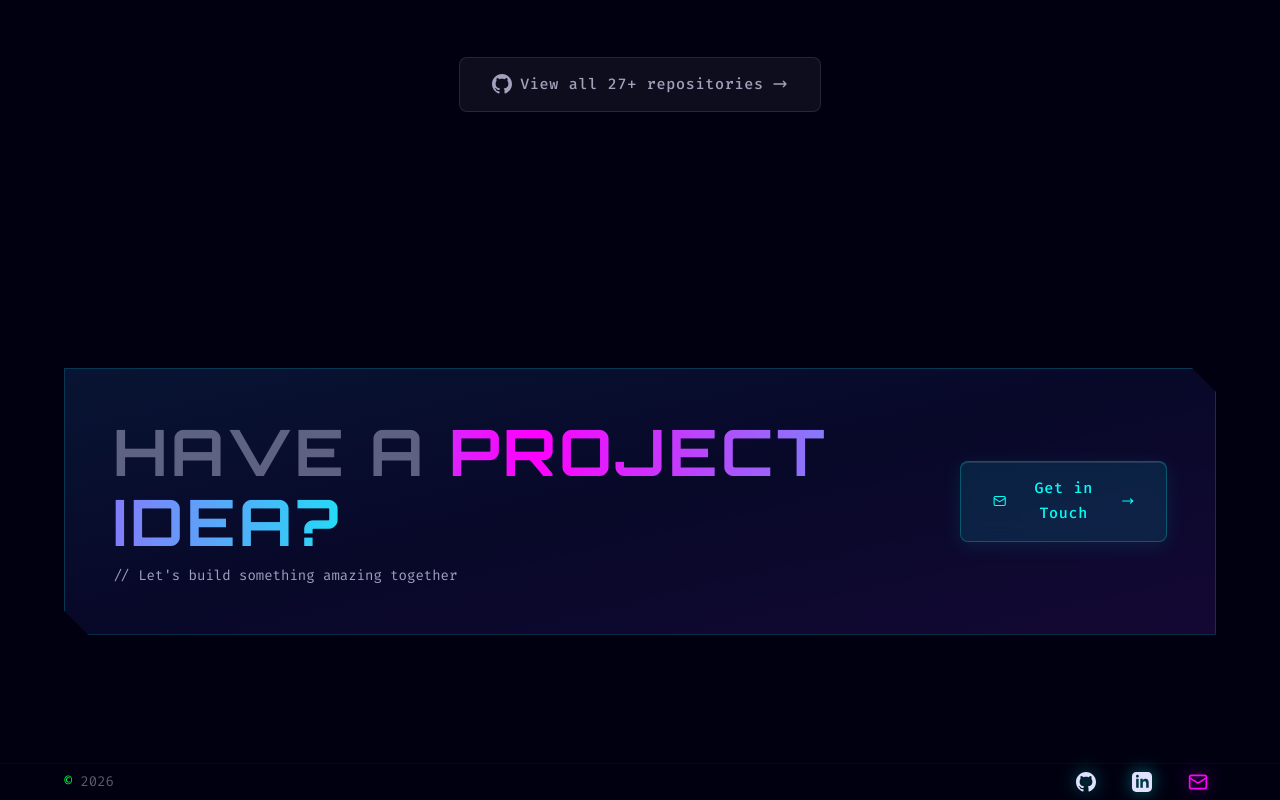
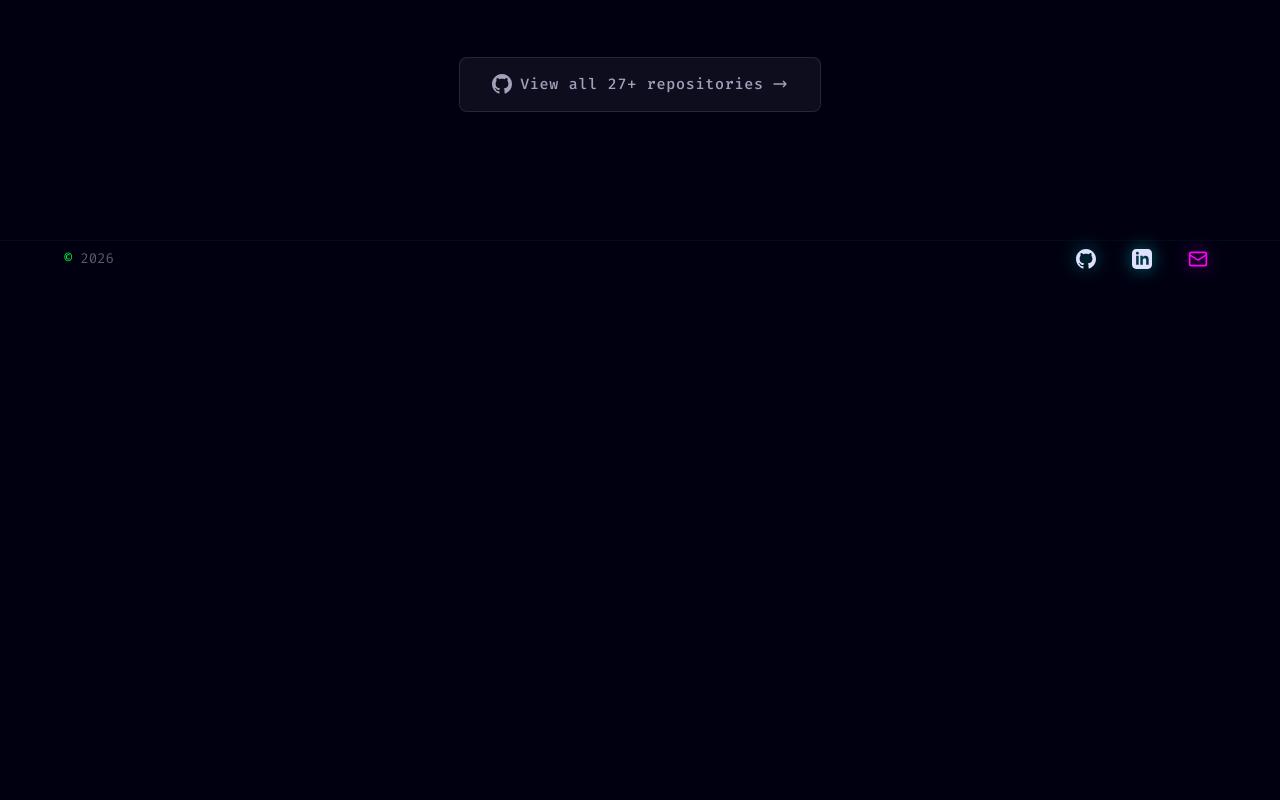
Before and after one commit to Sonali-Sharma-tech/portfolio, a Next.js app: page /projects in a window 1280 px wide. Shown: the part 1063-1863 px from the top of the page. After the commit the page ends 1340 px from the top, so only its background shows below. Built offline with nearby package versions, Linux system fonts and the light colour scheme.

Commit message:
remove project idea CTA from projects page

```diff
--- a/src/app/projects/page.tsx
+++ b/src/app/projects/page.tsx
@@ -715,48 +715,6 @@ export default function ProjectsPage() {
           </div>
         </div>
       </section>
-
-      {/* ========================================
-          CTA - Inline compact
-          ======================================== */}
-      <section className="section pt-8 pb-16">
-        <div className="container">
-          <div
-            className="relative bg-space-surface border border-cyan/20 p-8 md:p-12 overflow-hidden"
-            style={{
-              clipPath: 'polygon(0 0, calc(100% - 24px) 0, 100% 24px, 100% 100%, 24px 100%, 0 calc(100% - 24px))',
-            }}
-          >
-            {/* Background accent */}
-            <div className="absolute inset-0 bg-gradient-to-br from-cyan/5 via-transparent to-magenta/5" />
-
-            <div className="relative flex flex-col md:flex-row items-center justify-between gap-6">
-              <div>
-                <h2 className="text-2xl md:text-3xl font-display mb-2">
-                  <span className="text-text-muted">Have a</span>{" "}
-                  <span className="text-gradient-cyber">project idea?</span>
-                </h2>
-                <p className="text-text-secondary font-mono text-sm">
-                  {"// Let's build something amazing together"}
-                </p>
-              </div>
-              <button
-                onClick={() => window.location.href = "mailto:sonalisharma.tech123@gmail.com"}
-                className="btn-glass btn-glass-lg group"
-              >
-                <svg className="w-4 h-4" fill="none" stroke="currentColor" viewBox="0 0 24 24">
-                  <rect width="20" height="16" x="2" y="4" rx="2" strokeWidth="2" />
-                  <path d="m22 7-8.97 5.7a1.94 1.94 0 0 1-2.06 0L2 7" strokeWidth="2" />
-                </svg>
-                <span>Get in Touch</span>
-                <svg className="w-4 h-4 transition-transform group-hover:translate-x-1" fill="none" stroke="currentColor" viewBox="0 0 24 24">
-                  <path strokeLinecap="round" strokeLinejoin="round" strokeWidth={2} d="M17 8l4 4m0 0l-4 4m4-4H3" />
-                </svg>
-              </button>
-            </div>
-          </div>
-        </div>
-      </section>
     </>
   );
 }
```
